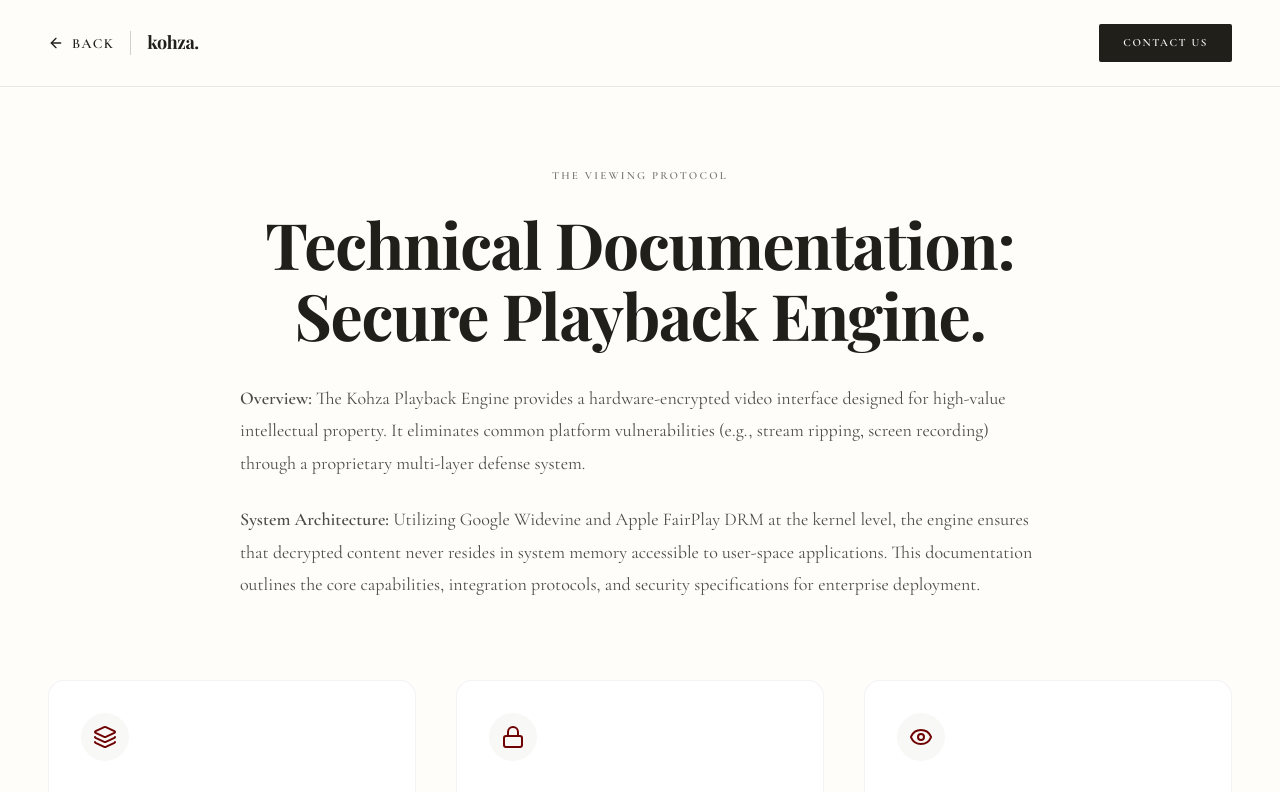
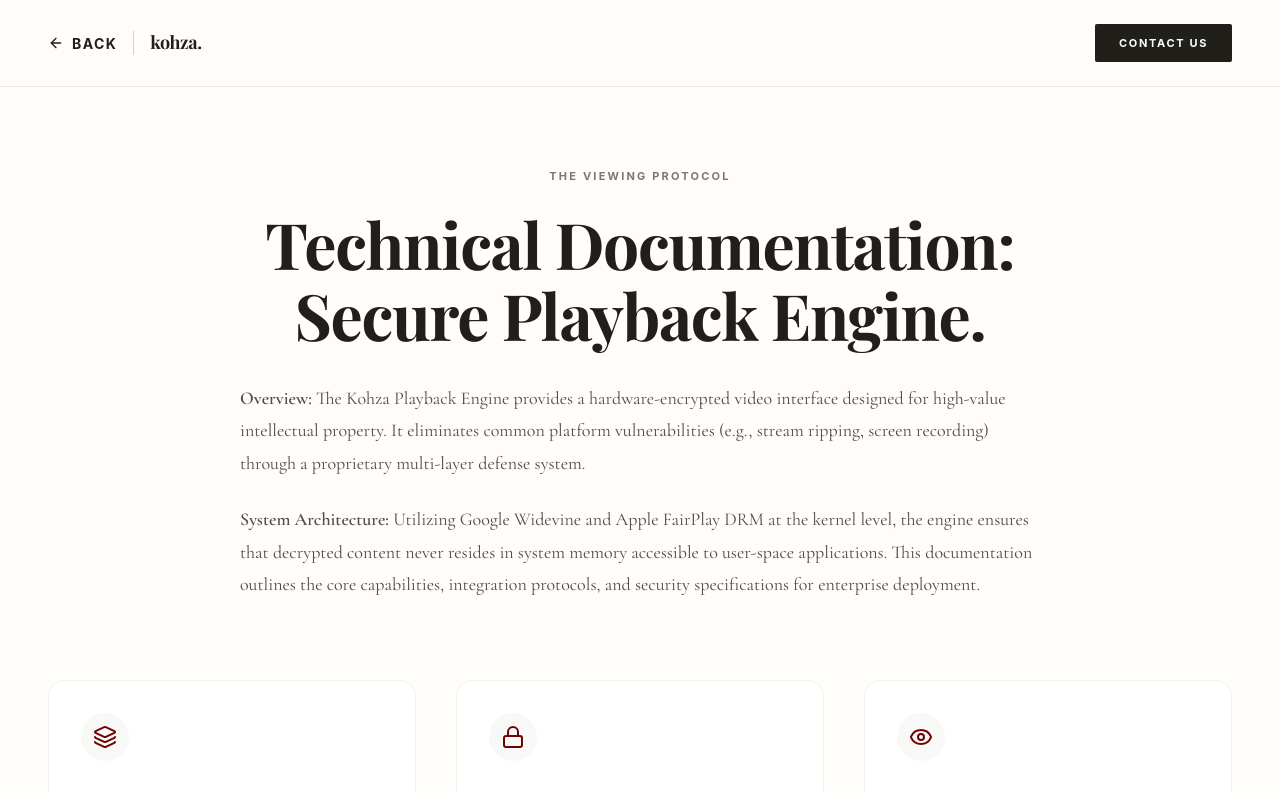
Before and after one commit to 23f2001200/new-kohza, a React (Vite) app: page /player in a window 1280 px wide. Shown: the top 792 px of the page. Built offline with nearby package versions, Linux system fonts and the light colour scheme; a web font is replaced by a local one.

Commit message:
style: Apply Notion-like sans-serif font stack to Custom Player page

```diff
--- a/src/pages/CustomPlayer.jsx
+++ b/src/pages/CustomPlayer.jsx
@@ -5,7 +5,7 @@ import { Link } from 'react-router-dom';
 
 export default function CustomPlayer() {
     return (
-        <div style={{ minHeight: '100vh', background: '#fffdf9', color: '#211f1a' }}>
+        <div style={{ minHeight: '100vh', background: '#fffdf9', color: '#211f1a', fontFamily: "ui-sans-serif, -apple-system, BlinkMacSystemFont, 'Segoe UI', Helvetica, 'Apple Color Emoji', Arial, sans-serif, 'Segoe UI Emoji', 'Segoe UI Symbol'" }}>
 
             {/* Navigation Bar (Simplified) */}
             <nav className="responsive-container responsive-padding" style={{
```
